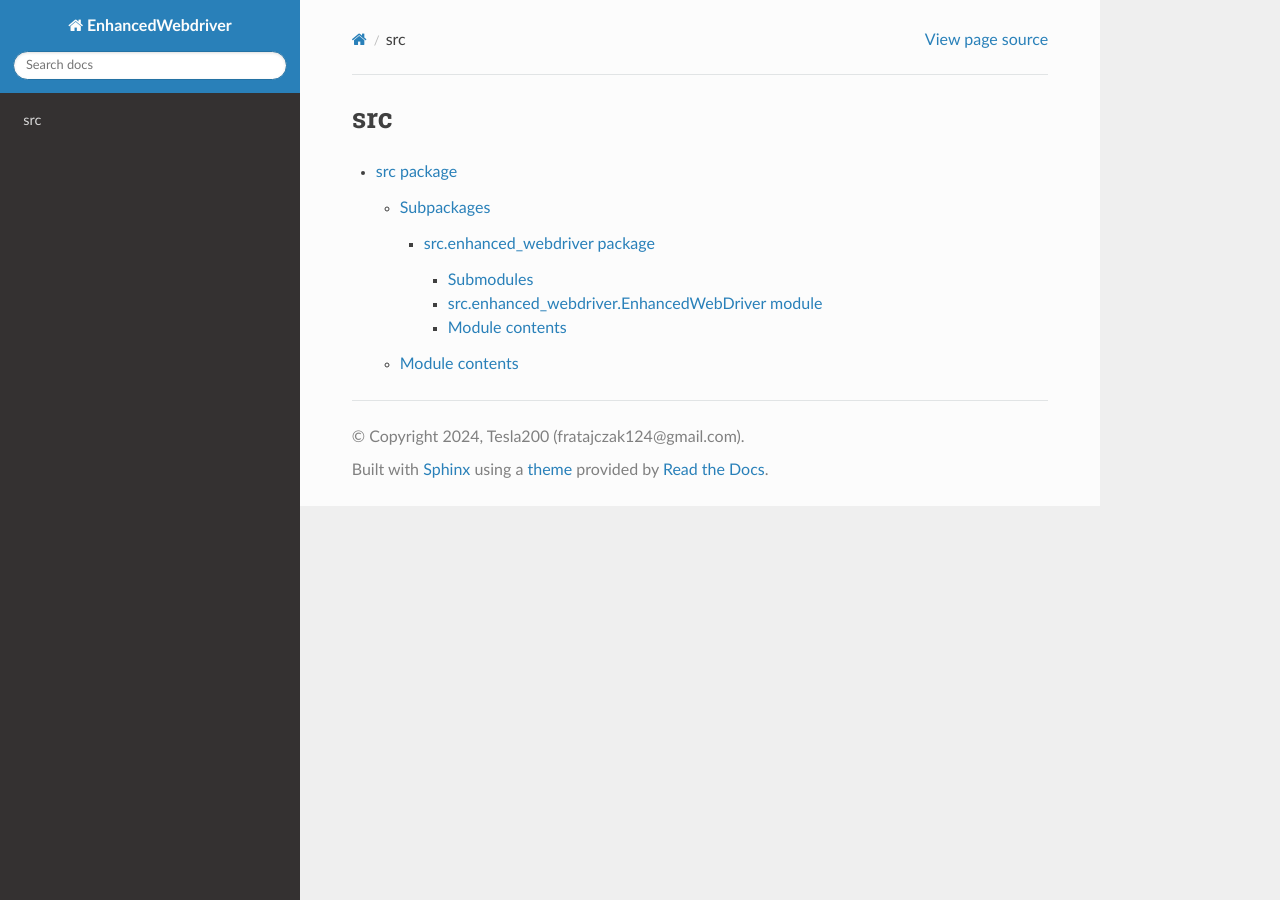
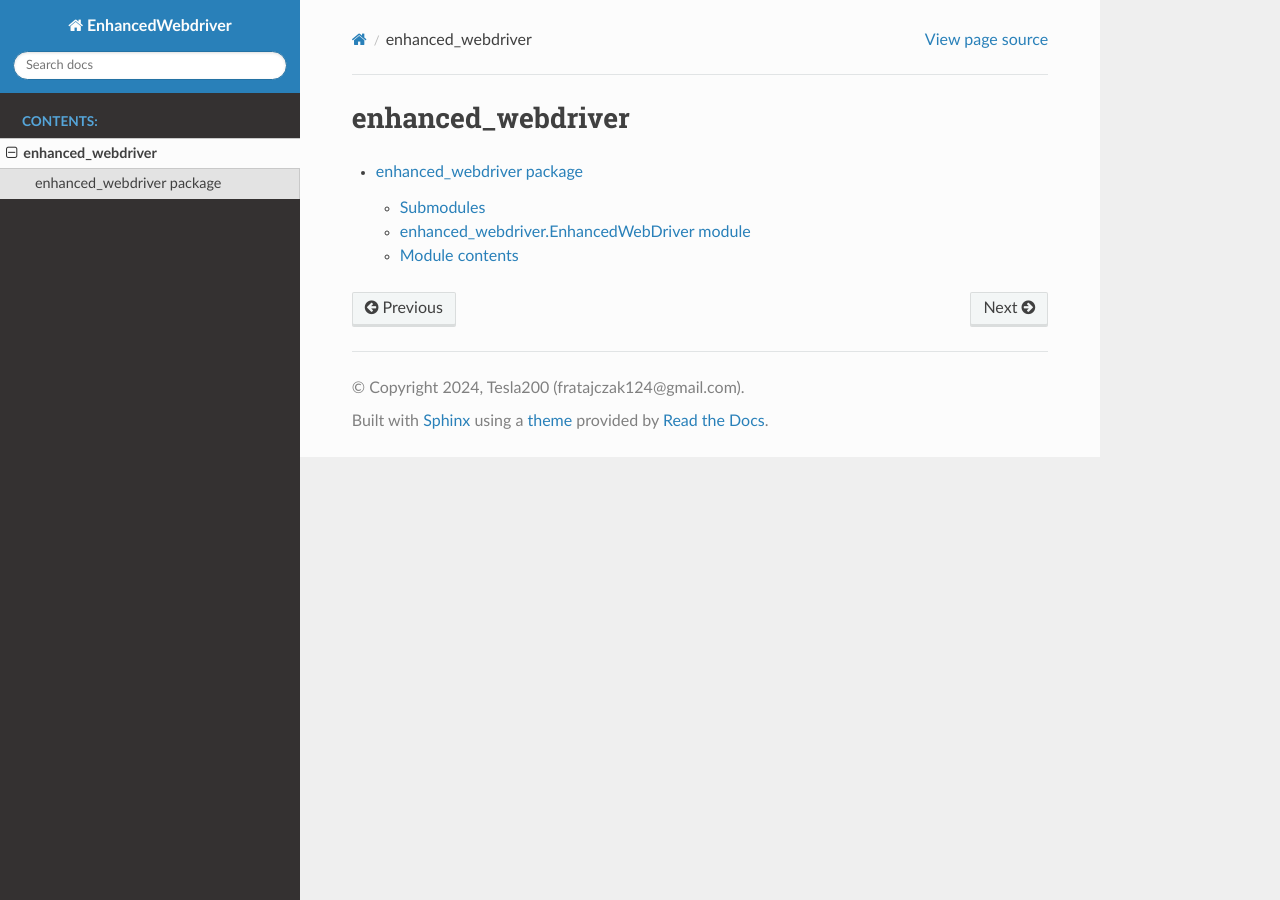
Before and after one commit to Tesla2000/EnhancedWebdriver, a Sphinx documentation site: the page built from doc/modules.rst, in a window 1280 px wide. Built offline with Sphinx 7.4.7 and the Read the Docs theme 2.0.0, drawn with Linux system fonts in a browser that asks for light colours; the version number could not be read and is left out.

Commit message:
Added documentation

```diff
--- a/doc/conf.py
+++ b/doc/conf.py
@@ -2,6 +2,7 @@
 #
 # For the full list of built-in configuration values, see the documentation:
 # https://www.sphinx-doc.org/en/master/usage/configuration.html
+import re
 import sys
 from pathlib import Path
 
@@ -11,6 +12,7 @@ sys.path.insert(0, str(Path(__file__).parents[1].joinpath('src').absolute()))
 project = 'EnhancedWebdriver'
 copyright = '2024, Tesla200 (fratajczak124@gmail.com)'
 author = 'Tesla200 (fratajczak124@gmail.com)'
+release = re.findall(r'version = ([\d.]+)', Path(__file__).parents[1].joinpath('setup.cfg').read_text())[0]
 
 # -- General configuration ---------------------------------------------------
 # https://www.sphinx-doc.org/en/master/usage/configuration.html#general-configuration
--- a/doc/index.rst
+++ b/doc/index.rst
@@ -7,9 +7,10 @@ Welcome to EnhancedWebdriver's documentation!
 =============================================
 
 .. toctree::
-   :maxdepth: 2
+   :maxdepth: 5
    :caption: Contents:
 
+   modules
 
 
 Indices and tables
--- a/doc/modules.rst
+++ b/doc/modules.rst
@@ -1,7 +1,7 @@
-src
-===
+enhanced_webdriver
+==================
 
 .. toctree::
-   :maxdepth: 4
+   :maxdepth: 5
 
-   src
+   enhanced_webdriver
--- a/doc/src.enhanced_webdriver.rst
+++ /dev/null
@@ -1,21 +0,0 @@
-src.enhanced\_webdriver package
-===============================
-
-Submodules
-----------
-
-src.enhanced\_webdriver.EnhancedWebDriver module
-------------------------------------------------
-
-.. automodule:: src.enhanced_webdriver.EnhancedWebDriver
-   :members:
-   :undoc-members:
-   :show-inheritance:
-
-Module contents
----------------
-
-.. automodule:: src.enhanced_webdriver
-   :members:
-   :undoc-members:
-   :show-inheritance:
--- a/doc/src.rst
+++ /dev/null
@@ -1,18 +0,0 @@
-src package
-===========
-
-Subpackages
------------
-
-.. toctree::
-   :maxdepth: 4
-
-   src.enhanced_webdriver
-
-Module contents
----------------
-
-.. automodule:: src
-   :members:
-   :undoc-members:
-   :show-inheritance:
```
Also changed, not shown: doc/enhanced_webdriver.rst (added, +21 -0 lines), 2 other files.
